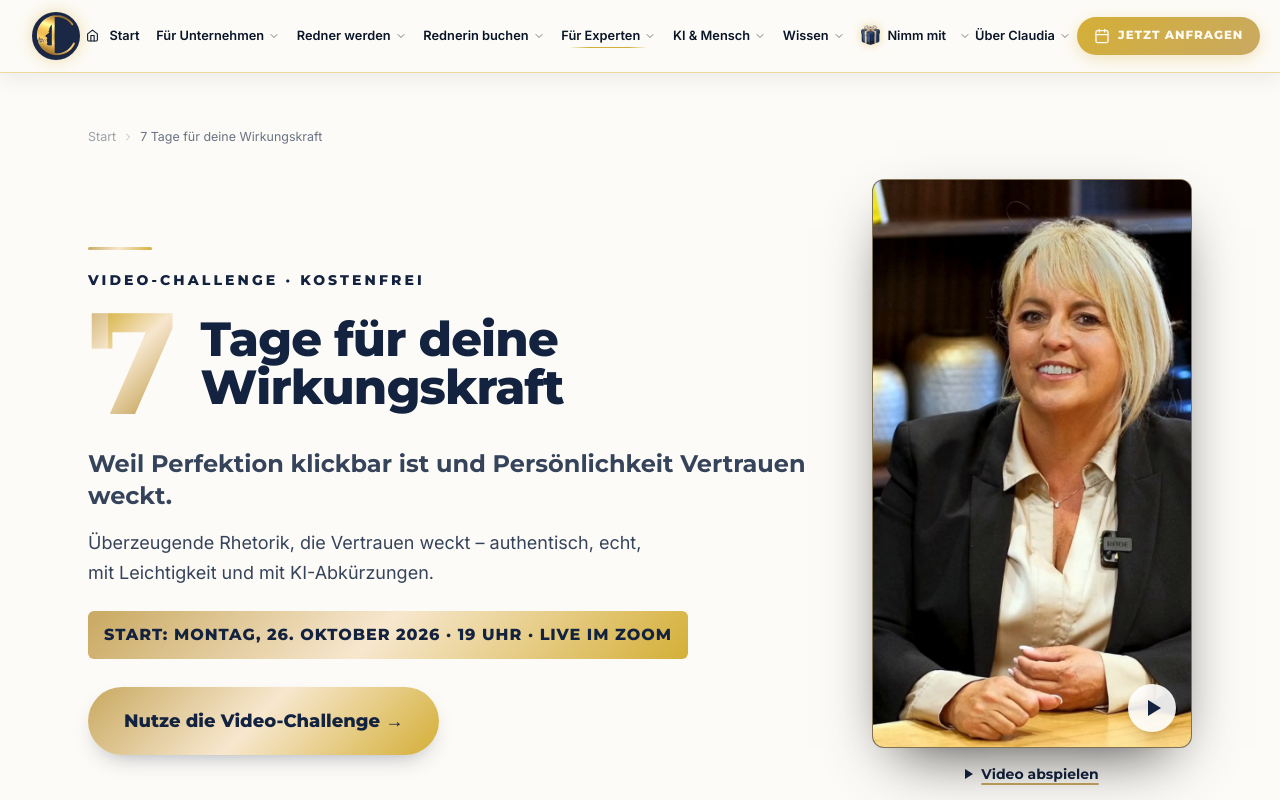
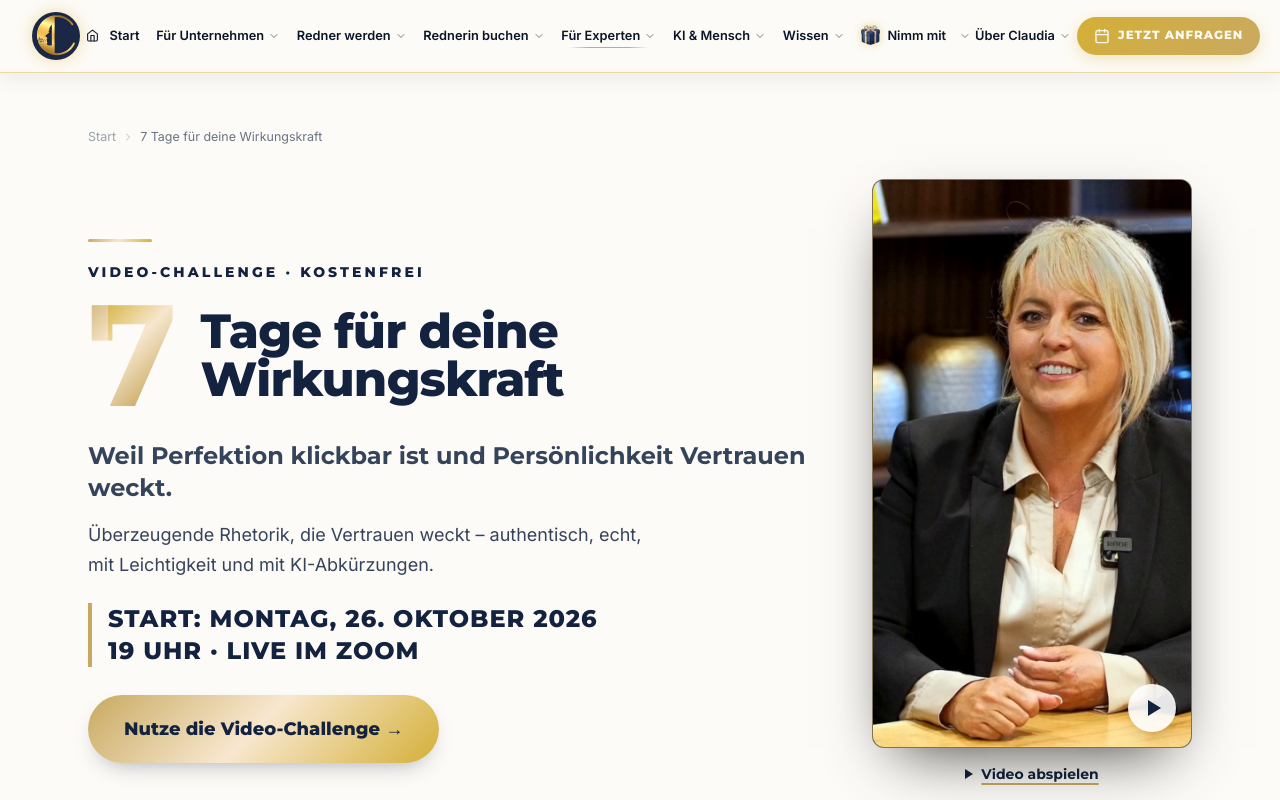
Before and after one commit to ClaudiaConen/Claudiaconen-website, a React (Vite) app: page /challenge in a window 1280 px wide. Shown: the top 800 px of the page. Built offline with nearby package versions, Linux system fonts and the light colour scheme; no server answers; the database is empty.

Commit message:
Challenge: Startdatum ohne Goldflaeche, groesser, zweizeilig
Co-Authored-By: Claude Opus 5.5 <noreply@anthropic.com>

```diff
--- a/src/pages/Challenge.tsx
+++ b/src/pages/Challenge.tsx
@@ -488,8 +488,9 @@ export default function Challenge() {
               <p className="mt-4 max-w-xl font-inter text-lg leading-relaxed text-midnight-blue/85">
                 Überzeugende Rhetorik, die Vertrauen weckt – authentisch, echt, mit Leichtigkeit und mit KI-Abkürzungen.
               </p>
-              <p className={`mt-6 inline-block rounded-md px-4 py-3 font-montserrat text-sm font-extrabold uppercase tracking-[0.06em] text-midnight-blue sm:text-base ${GOLD}`}>
-                {stand}
+              {/* Ohne Goldflaeche, dafuer groessere Schrift (Claudia, 24.10.2026 23:32); feine Goldlinie links als Markierung. */}
+              <p className="mt-6 whitespace-pre-line border-l-4 border-[#C9A961] pl-4 font-montserrat text-lg font-extrabold uppercase leading-snug tracking-[0.04em] text-midnight-blue sm:text-2xl">
+                {stand.replace(' · 19 Uhr', '\n19 Uhr')}
               </p>
               <div className="mt-7 flex flex-wrap items-center gap-4">
                 <a href="#anmelden" className={`inline-flex items-center justify-center gap-2.5 rounded-full px-9 py-5 font-montserrat text-base font-extrabold text-midnight-blue shadow-[0_10px_24px_-12px_rgba(19,35,63,0.45)] transition-transform hover:-translate-y-px sm:text-lg ${GOLD}`}>
```
